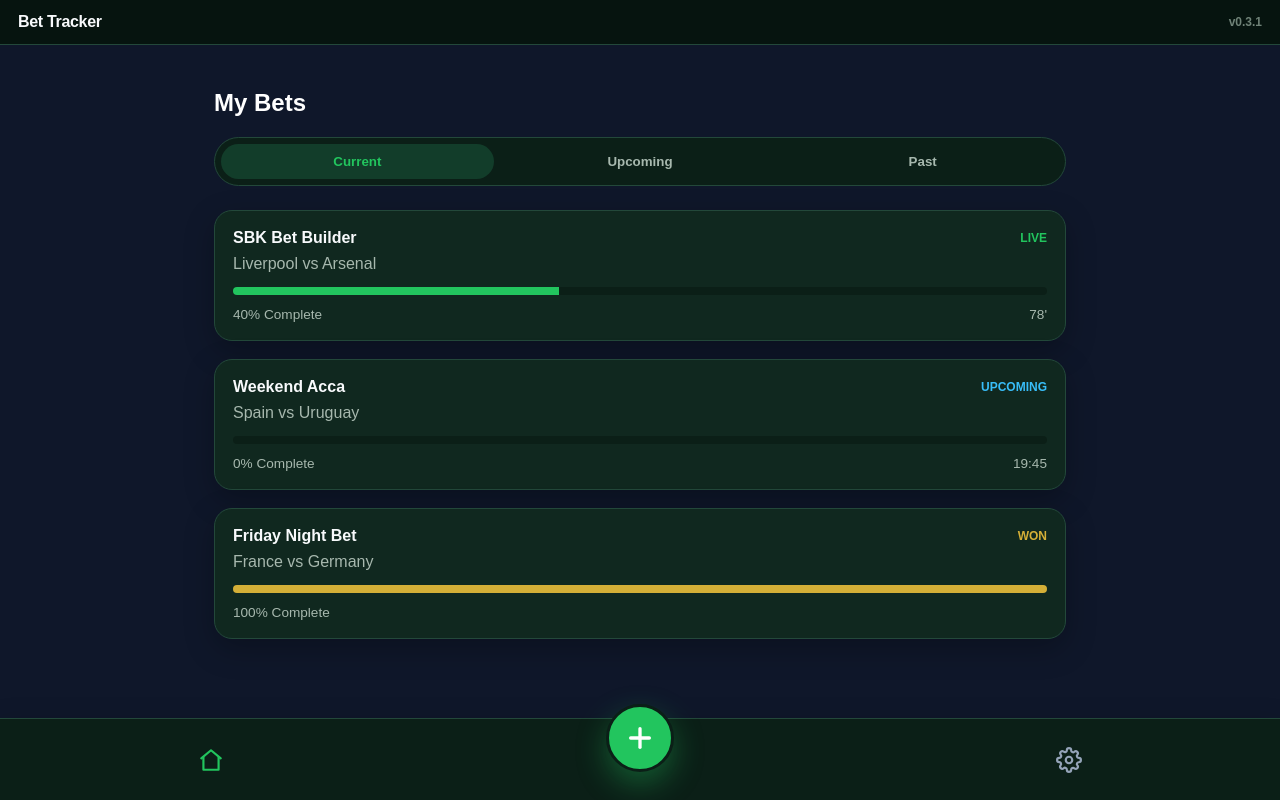
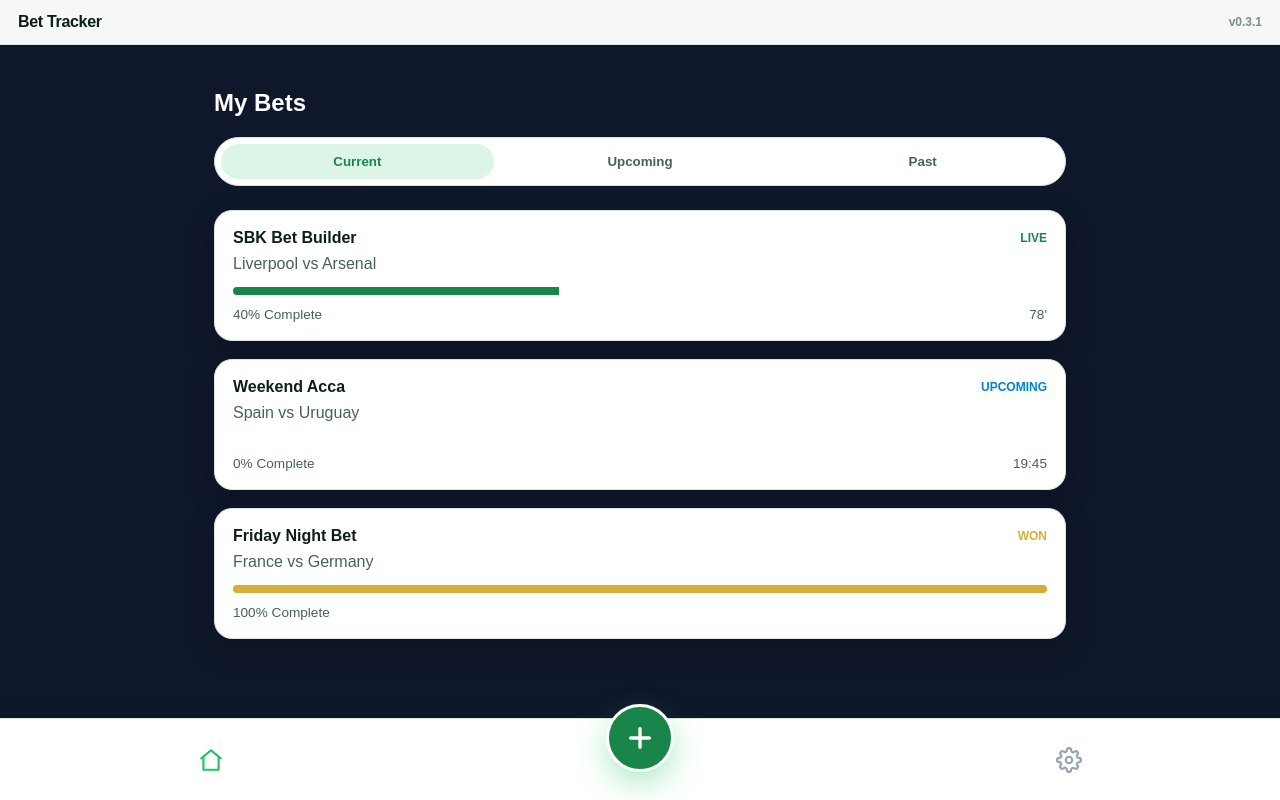
Before and after one commit to dcast-gif/Bet-Tracker, a Next.js app in the folder frontend/: page / in a window 1280 px wide. Built offline with nearby package versions, Linux system fonts and the light colour scheme.

Commit message:
Update theme.ts

```diff
--- a/frontend/src/styles/theme.ts
+++ b/frontend/src/styles/theme.ts
@@ -1,19 +1,44 @@
-export const colors = {
-  background: "#06140f",
-  surface: "#0b1f17",
-  surfaceElevated: "#10281f",
-  border: "#23483a",
+const darkTheme = {
+  background: "#06140F",
+  surface: "#0B1F17",
+  surfaceElevated: "#10281F",
+  border: "#23483A",
 
-  textPrimary: "#f8fafc",
-  textSecondary: "#a7b8ae",
-  textMuted: "#6f8277",
+  textPrimary: "#F8FAFC",
+  textSecondary: "#A7B8AE",
+  textMuted: "#6F8277",
 
-  accent: "#22c55e",
-  accentSoft: "#123d2a",
-  warning: "#facc15",
-  danger: "#ef4444",
-  info: "#38bdf8",
+  accent: "#22C55E",
+  accentSoft: "#163A2A",
+
+  warning: "#FACC15",
+  danger: "#EF4444",
+  info: "#38BDF8",
 };
+
+const lightTheme = {
+  background: "#F5F8F6",
+  surface: "#FFFFFF",
+  surfaceElevated: "#FFFFFF",
+  border: "#D9E6DE",
+
+  textPrimary: "#0B1F17",
+  textSecondary: "#456355",
+  textMuted: "#7A9185",
+
+  accent: "#18864A",
+  accentSoft: "#DDF5E6",
+
+  warning: "#D4AF37",
+  danger: "#DC2626",
+  info: "#0284C7",
+};
+
+export const colors =
+  typeof window !== "undefined" &&
+  window.matchMedia("(prefers-color-scheme: light)").matches
+    ? lightTheme
+    : darkTheme;
 
 export const spacing = {
   xs: "4px",
@@ -32,5 +57,5 @@ export const radius = {
 };
 
 export const shadows = {
-  soft: "0 10px 30px rgba(0, 0, 0, 0.25)",
+  soft: "0 10px 30px rgba(0,0,0,0.18)",
 };
```
